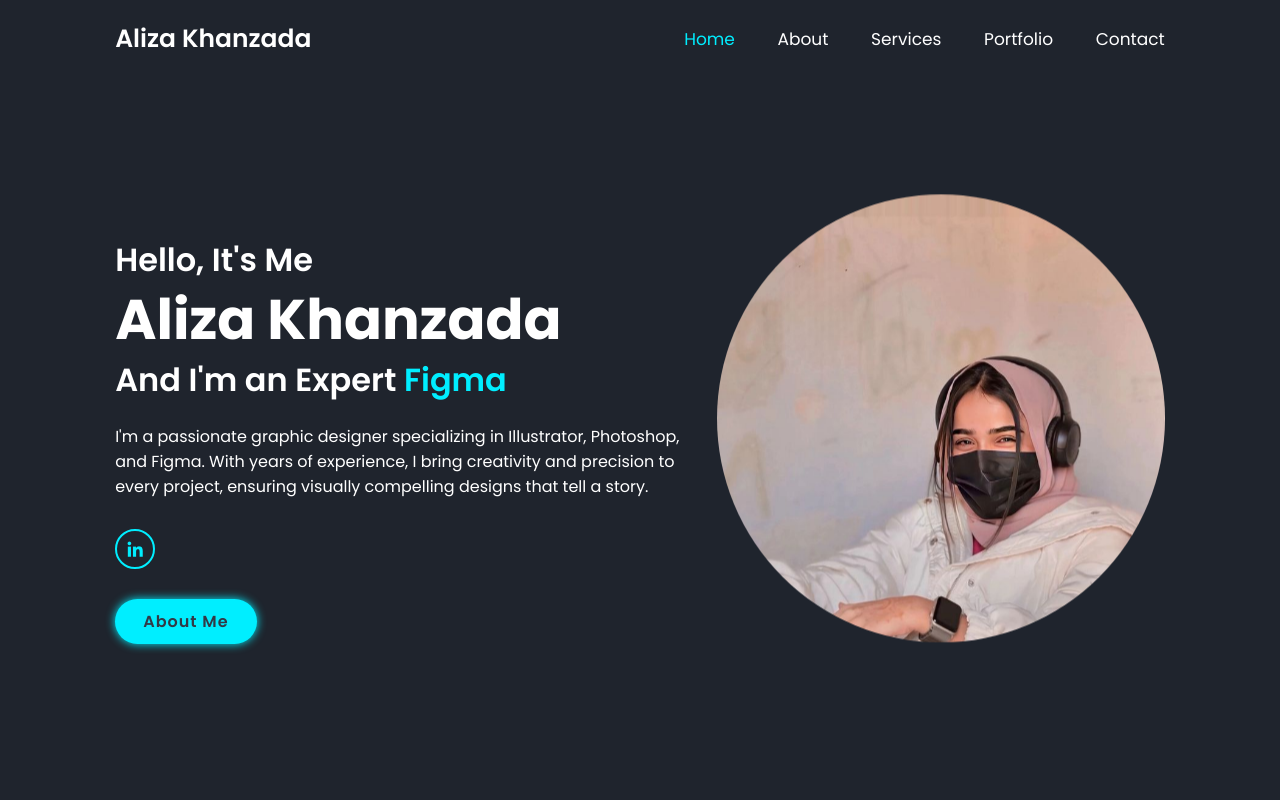
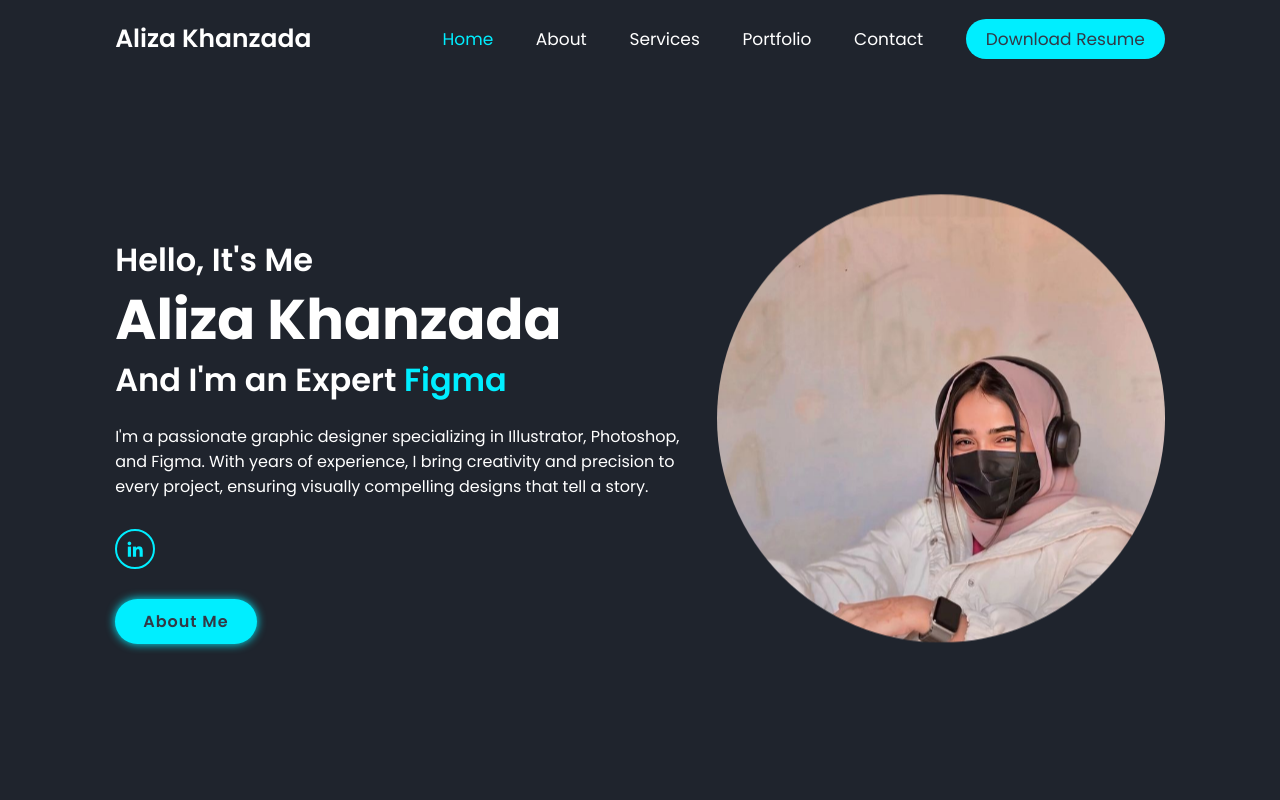
Before and after one commit to aliza-khanzada/portfolio, a plain HTML site: page index.html in a window 1280 px wide. Shown: the top 800 px of the page. Drawn offline with nearby package versions, Linux system fonts and the light colour scheme.

Commit message:
Add resume and download resume functionality.

```diff
--- a/index.html
+++ b/index.html
@@ -19,6 +19,7 @@
             <a href="#services">Services</a>
             <a href="#portfolio">Portfolio</a>
             <a href="#contact">Contact</a>
+            <a href="ALIZA_KHANZADA_Resume.pdf" download="ALIZA_KHANZADA_Resume.pdf" class="nav-btn">Download Resume</a>
         </nav>
     </header>
 
--- a/style.css
+++ b/style.css
@@ -54,6 +54,19 @@ section {
     color: var(--text-color);
 }
 .navbar a.active, .navbar a:hover {
+    color: var(--main-color);
+}
+.navbar .nav-btn {
+    padding: 0.8rem 2rem;
+    background: var(--main-color);
+    border-radius: 3rem;
+    color: var(--second-bg-color);
+    font-weight: normal;
+    transition: 0.3s ease;
+}
+.navbar .nav-btn:hover {
+    background: transparent;
+    border: 2px solid var(--main-color);
     color: var(--main-color);
 }
 #menu-icon {
```
Also changed, not shown: 1 other file.
